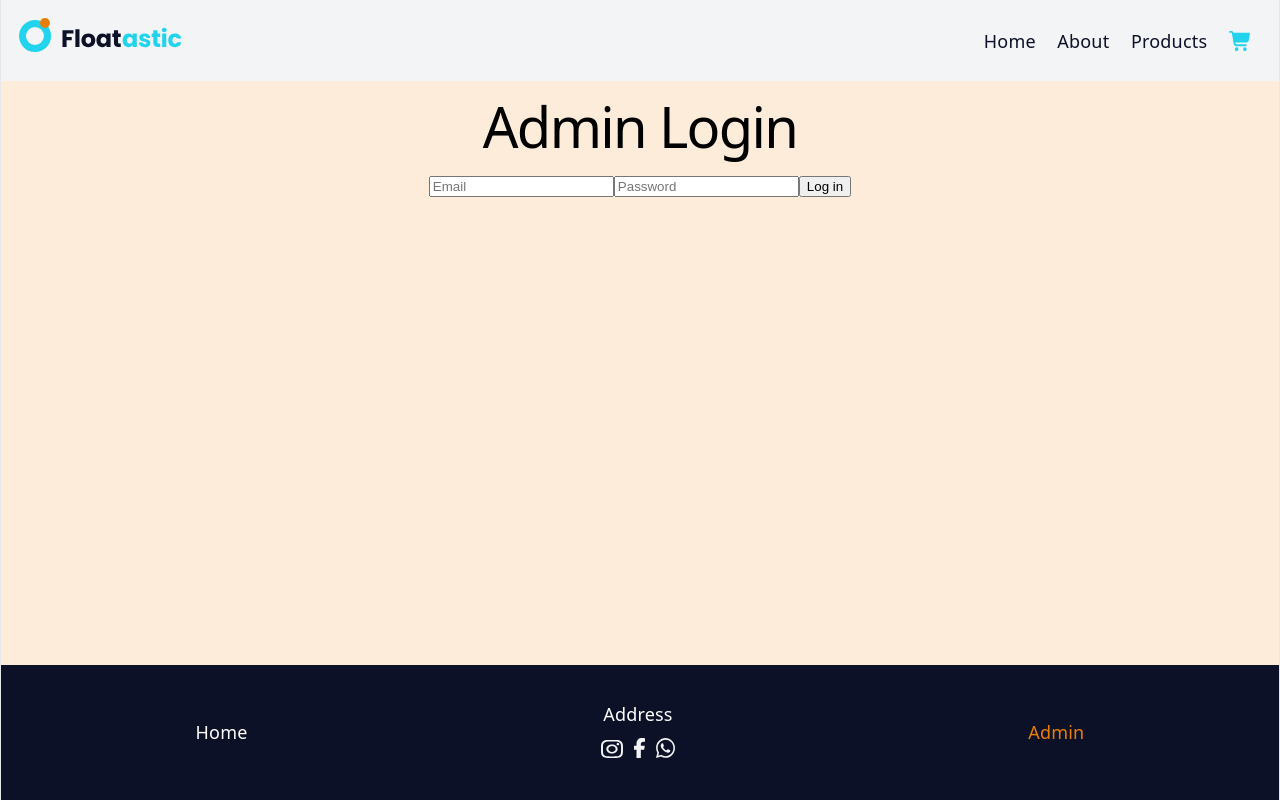
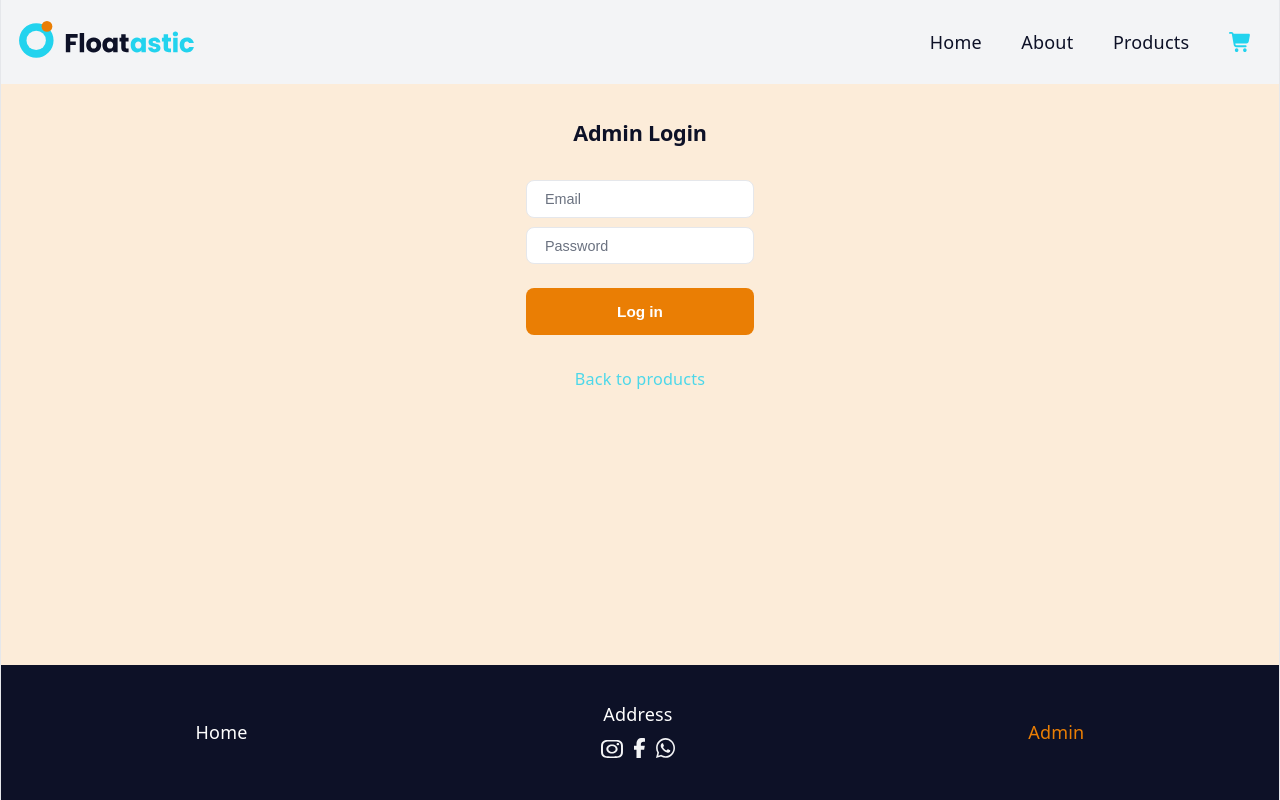
Before and after one commit to antoninadubrovska/floatastic, a React (Vite) app: page /#/login in a window 1280 px wide. Built offline with nearby package versions, Linux system fonts and the light colour scheme; no server answers.

Commit message:
style: header svg hover update

```diff
--- a/package.json
+++ b/package.json
@@ -16,6 +16,7 @@
     "react": "^19.2.5",
     "react-dom": "^19.2.5",
     "react-router": "^7.14.2",
+    "vite-plugin-svgr": "^5.2.0",
     "zustand": "^5.0.13"
   },
   "devDependencies": {
--- a/src/components/Header.jsx
+++ b/src/components/Header.jsx
@@ -1,6 +1,7 @@
 import { NavLink } from "react-router";
 import { useState } from "react";
-import headerLogo from "./../assets/svg/logo-full.svg";
+// import headerLogo from "./../assets/svg/logo-full.svg";
+import Logo from "./../assets/svg/logo-full.svg?react";
 import cartIcon from "./../assets/svg/cart-22D3EE.svg";
 import { useAuthStore } from "../store/useAuthStore";
 
@@ -17,12 +18,16 @@ export default function Header() {
 
 	return (
 		<header>
-			<NavLink to="/" onClick={closeMenu}>
+			{/* <NavLink to="/" onClick={closeMenu}>
 				<img
 					src={headerLogo}
 					alt="Floatastic"
 					className="logo-full-header"
 				/>
+			</NavLink> */}
+
+			<NavLink to="/" onClick={closeMenu} className="logoLink">
+				<Logo className="logo-full-header" />
 			</NavLink>
 
 			<button
@@ -61,10 +66,13 @@ export default function Header() {
 						</NavLink>
 					)}
 
-					<NavLink to="/cart" onClick={closeMenu}>
+					<NavLink
+						className="cartIconLink"
+						to="/cart"
+						onClick={closeMenu}
+					>
 						<img src={cartIcon} alt="Cart" className="cart-icon" />
 					</NavLink>
-
 				</div>
 			</nav>
 		</header>
--- a/src/pages/Login.jsx
+++ b/src/pages/Login.jsx
@@ -1,6 +1,7 @@
 import { useState } from "react";
 import { loginUser } from "../services/authService";
 import { useNavigate } from "react-router";
+import { Link } from 'react-router'
 
 const Login = () => {
 	const navigate = useNavigate();
@@ -24,9 +25,10 @@ const Login = () => {
 
 	return (
 		<div className="login-page">
-			<h1>Admin Login</h1>
+			<h2>Admin Login</h2>
 
-			<form onSubmit={handleSubmit}>
+			<div>
+				<form className="login-controls" onSubmit={handleSubmit}>
 					<input
 						type="email"
 						placeholder="Email"
@@ -43,10 +45,17 @@ const Login = () => {
 						required
 					/>
 
-				<button type="submit">Log in</button>
+					<button className="login-submit" type="submit">
+						Log in
+					</button>
+
+					<Link className="link-go-back" to="/products">
+						Back to products
+					</Link>
 				</form>
 
 				{error && <p>{error}</p>}
+			</div>
 		</div>
 	);
 };
--- a/src/styles/admin.css
+++ b/src/styles/admin.css
@@ -1,5 +1,3 @@
-
-
 .admin-page {
 	padding: 2em;
 	display: flex;
@@ -10,12 +8,10 @@ gap: 2em;
 		margin: 0 4em;
 	}
 
-@media (max-width: 599px){
+	@media (max-width: 599px) {
 		padding: 2em 0;
 		margin: 0 1em;
 	}
-
-
 }
 
 .admin-page h2 {
@@ -26,7 +22,6 @@ gap: 2em;
 		color: var(--accent-secondary-hover);
 	}
 }
-
 
 .admin-products-list {
 	display: grid;
@@ -43,7 +38,7 @@ gap: 2em;
 	}
 }
 
-.admin-product-card{
+.admin-product-card {
 	display: flex;
 	flex-direction: column;
 
@@ -70,12 +65,9 @@ gap: 2em;
 			rgba(0, 0, 0, 0.12) 0 16px 24px -8px,
 			rgba(0, 0, 0, 0.08) 0 8px 12px -4px;
 	}
-
-
 }
 
-
-.admin-product-card-price{
+.admin-product-card-price {
 	margin: 0.6em;
 }
 
@@ -84,13 +76,10 @@ gap: 2em;
 	flex-direction: column;
 	gap: 0.6em;
 
-	@media(max-width: 600px) {
+	@media (max-width: 600px) {
 		flex-direction: row;
 	}
-
-
 }
-
 
 /* Admin form */
 
@@ -99,19 +88,16 @@ gap: 2em;
 	border: 1px solid var(--border);
 	border-radius: 16px;
 	box-shadow: var(--shadow);
-
 	padding: 2rem;
-
 	display: flex;
 	flex-direction: column;
 	gap: 1.5rem;
-
 	max-width: 800px;
 	width: 100%;
 	margin: 0 auto;
 
-	@media (max-width: 599px){
-		padding:0.6em
+	@media (max-width: 599px) {
+		padding: 0.6em;
 	}
 }
 
@@ -135,7 +121,7 @@ gap: 2em;
 	padding: 0.9rem 1rem;
 
 	border: 1px solid var(--border);
-	border-radius: 10px;
+	border-radius: 8px;
 
 	background: var(--bg);
 	color: var(--text);
@@ -154,11 +140,8 @@ gap: 2em;
 .product-form textarea:focus,
 .product-form select:focus {
 	outline: none;
-
 	border-color: var(--accent-primary);
 
-	box-shadow:
-		0 0 0 4px rgba(34, 211, 238, 0.15);
 }
 
 .product-form input::placeholder,
@@ -171,10 +154,8 @@ gap: 2em;
 	display: flex;
 	align-items: center;
 	gap: 0.75rem;
-
 	font-size: 0.95rem;
 	font-weight: 500;
-
 	color: var(--text-h);
 }
 
@@ -183,12 +164,11 @@ gap: 2em;
 	resize: vertical;
 }
 
-@media (max-width: 600px){
+@media (max-width: 600px) {
 	.admin-page h2 {
-		font-size: 0.9em
+		font-size: 0.9em;
 	}
 	.admin-form h2 {
-		font-size: 0.9em
-
+		font-size: 0.9em;
 	}
 }
--- a/src/styles/buttons.css
+++ b/src/styles/buttons.css
@@ -2,12 +2,9 @@
 	margin: 1em 0;
 	background-color: var(--accent-secondary);
 	border: 0cap;
-
 	border: none;
 	border-radius: 8px;
-
-	padding: 0.6rem 0.8rem;
-
+	padding: 0.8em 1em;
 	font-size: 0.85rem;
 	font-weight: 600;
 	color: var(--bg);
@@ -28,9 +25,9 @@
 .scrollToTop {
 	border: none;
 	border-radius: 8px;
-	padding: 0.7rem 1rem;
-	font-size: 0.95rem;
-	font-weight: 500;
+	padding: 0.8rem 1rem;
+	font-size: 0.85rem;
+	font-weight: 600;
 	cursor: pointer;
 	transition: 0.2s ease;
 	text-decoration: none;
@@ -55,7 +52,7 @@
 	border: none;
 	border-radius: 8px;
 
-	padding: 0.9rem 1rem;
+	padding: 0.8rem 1rem;
 
 	font-size: 0.85rem;
 	font-weight: 600;
@@ -96,7 +93,7 @@
 	border: none;
 	border-radius: 8px;
 
-	padding: 0.6rem 0.8rem;
+	padding: 0.8rem 1rem;
 
 	font-size: 0.85rem;
 	font-weight: 600;
@@ -147,12 +144,12 @@
 .pay-btn,
 .continue-shopping-btn {
 	border: none;
-	border-radius: 10px;
-	padding: 0.7rem 1rem;
-	font-size: 0.95rem;
-	font-weight: 500;
+	border-radius: 8px;
+	padding: 0.8rem 1rem;
+
+	font-size: 0.85rem;
+	font-weight: 600;
 	cursor: pointer;
-	transition: 0.2s ease;
 	text-decoration: none;
 	display: inline-flex;
 	align-items: center;
@@ -186,3 +183,36 @@
 	color: var(--bg);
 	transform: translateY(-1px);
 }
+
+
+/* login */
+.login-controls {
+
+	.login-submit{
+		margin: 1em 0;
+		background-color: var(--accent-secondary);
+		border: 0cap;
+
+		border: none;
+		border-radius: 8px;
+
+		padding: 0.8rem 1rem;
+
+		font-size: 0.85rem;
+		font-weight: 600;
+		color: var(--bg);
+		cursor: pointer;
+
+		transition:
+			transform 0.15s ease,
+			background 0.2s ease,
+			opacity 0.2s ease;
+
+		&:hover {
+			background-color: var(--accent-secondary-hover);
+			transform: translateY(-1px);
+		}
+	}
+
+
+}
--- a/src/styles/cart.css
+++ b/src/styles/cart.css
@@ -9,7 +9,7 @@
 }
 
 .cart-page h2 {
-	font-size: 1.4rem;
+	font-size: 1.2rem;
 	font-weight: bold;
 	color: var(--text-h);
 }
@@ -25,7 +25,6 @@
 	display: flex;
 	flex-direction: column;
 	gap: 0.8rem;
-	/* box-shadow: var(--shadow); */
 	text-align: left;
 	border-bottom: thick double var(--accent-primary);
 }
@@ -118,11 +117,7 @@
 	.cart-actions {
 		flex-direction: column;
 	}
-/*
-	.pay-btn,
-	.continue-shopping-btn {
-		width: 100%;
-	} */
+
 }
 
 @media (min-width:801px){
--- a/src/styles/header.css
+++ b/src/styles/header.css
@@ -10,12 +10,30 @@ header {
 }
 
 /* ............. */
-/* .logo-full-header:hover {
-	box-shadow: 0.2px 0.2px 0.8px var(--accent-primary);
-} */
+.logoLink {
+	display: flex;
+	align-items: center;
+}
 
+.logo-full-header {
+	height: 42px;
+	width: auto;
+	transition:
+		transform 0.2s ease,
+		filter 0.2s ease;
+}
+
+.logoLink:hover .logo-full-header {
+	transform: scale(1.02);
+	filter: contrast(1.1);
+}
 /* ................... */
 
+.nav-panel {
+	display: flex;
+	align-items: center;
+	gap: 1rem;
+}
 .nav-panel a {
 	/* font-size: 1.2rem; */
 	font-weight: 500;
@@ -90,8 +108,22 @@ header nav {
 
 .cart-icon{
 	height: 1.1em;
-	transform: translateY(3px);
+	transition:
+		transform 0.2s ease,
+		filter 0.2s ease;
+}
 
+.cartIconLink {
+	display: flex;
+	align-items: center;
+	justify-content: center;
+	padding: 0.6em;
+	line-height: 1;
+}
+
+.cartIconLink:hover .cart-icon {
+	filter:contrast(1.1);
+	transform: scale(1.1);
 }
 
 /* MOBILE */
--- a/src/styles/index.css
+++ b/src/styles/index.css
@@ -9,6 +9,7 @@
 @import './cart.css';
 @import './buttons.css';
 @import './admin.css';
+@import './login.css';
 
 
 *,
--- /dev/null
+++ b/src/styles/login.css
@@ -0,0 +1,76 @@
+
+.login-page{
+	padding: 2rem;
+	max-width: 300px;
+	margin: 0 auto;
+	display: flex;
+	flex-direction: column;
+	gap: 1.5rem;
+}
+
+.login-page h2 {
+	font-size: 1.2rem;
+	font-weight: bold;
+	color: var(--text-h);
+}
+
+.login-controls{
+	display: flex;
+	flex-direction: column;
+	gap: 0.5rem;
+}
+
+.login-controls input{
+	padding: 0.4rem 1rem;
+
+	border: 1px solid var(--border);
+	border-radius: 8px;
+
+	background: var(--bg);
+	color: var(--text);
+
+	font-size: 1rem;
+
+	box-sizing: border-box;
+
+	transition:
+		border-color 0.2s ease,
+		box-shadow 0.2s ease,
+		background 0.2s ease;
+
+		&:focus{
+
+			outline: none;
+			border-color: var(--accent-primary);
+		}
+}
+
+.login-controls input::placeholder{
+	color: var(--text-muted);
+	font-size: 0.8em;
+}
+
+
+.product-form input:focus,
+.product-form textarea:focus,
+.product-form select:focus {
+	outline: none;
+	border-color: var(--accent-primary);
+}
+
+.product-form input::placeholder,
+.product-form textarea::placeholder {
+	color: var(--text-muted);
+	font-size: 0.8em;
+}
+
+.link-go-back {
+	font-size: 0.9rem;
+	color: var(--accent-primary);
+	opacity: 0.8;
+	margin-top: 0.4em;
+
+	&:hover {
+		color: var(--accent-primary-hover);
+	}
+}
--- a/vite.config.js
+++ b/vite.config.js
@@ -1,11 +1,13 @@
 import { defineConfig } from 'vite'
 import react, { reactCompilerPreset } from '@vitejs/plugin-react'
 import babel from '@rolldown/plugin-babel'
+import svgr from 'vite-plugin-svgr'
 
 // https://vite.dev/config/
 export default defineConfig({
   plugins: [
-    react(),
+		react(),
+		svgr(),
     babel({ presets: [reactCompilerPreset()] })
   ],
 })
```
Also changed, not shown: src/styles/product-card.css (+0 -16 lines), 1 other file (tests, documents, lock files or other folders). Lines whose indentation alone changed are shown as unchanged.
